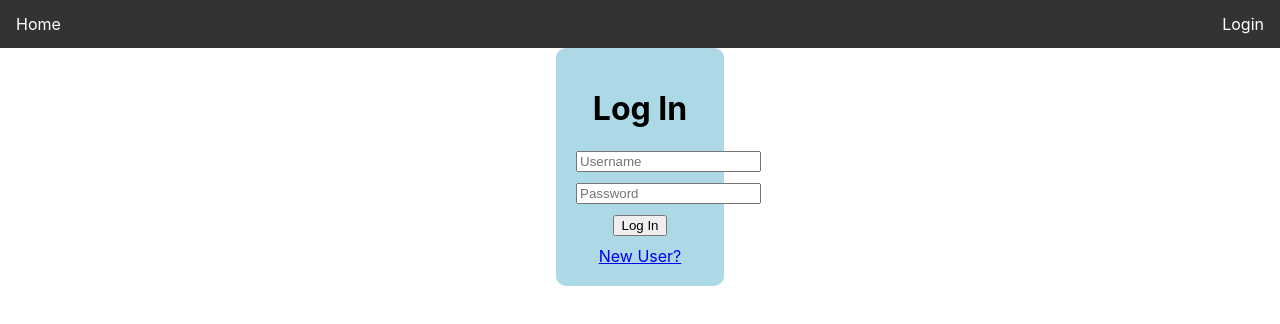
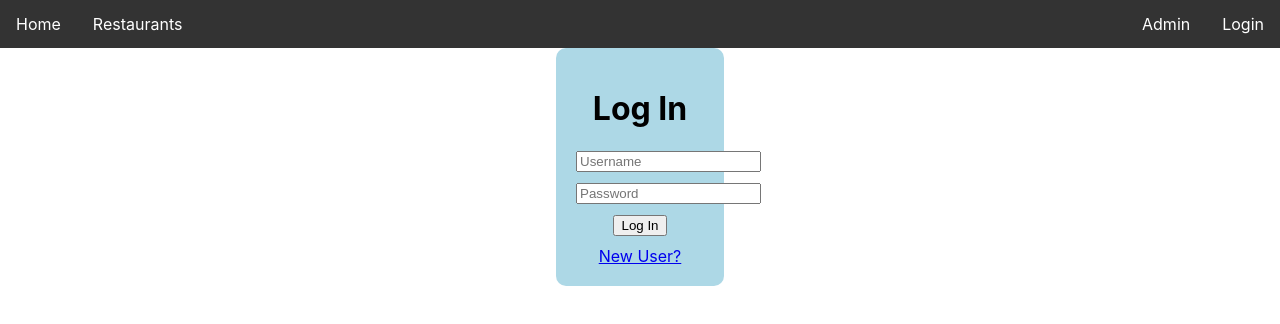
Before and after one commit to 220808-Java-React-Enterprise/Trainer-P2-Frontend, a React (Create React App) app in the folder yolp/: page /login in a window 1280 px wide. Shown: the top 324 px of the page. Built offline with nearby package versions, Linux system fonts and the light colour scheme.

Commit message:
added protected routes

```diff
--- a/yolp/src/components/nav/Navbar.css
+++ b/yolp/src/components/nav/Navbar.css
@@ -6,11 +6,11 @@
     background-color: #333;
 }
 
-.nav-left {
+.nav-left li {
     float: left;
 }
 
-.nav-right {
+.nav-right li {
     float: right;
 }
 
--- a/yolp/src/components/nav/Navbar.tsx
+++ b/yolp/src/components/nav/Navbar.tsx
@@ -19,9 +19,11 @@ export default function Navbar() {
             <ul className="horizontal">
                 <div className="nav-left">
                     <li><Link to={"/"}>Home</Link></li>
+                    <li><Link to={"/restaurants"}>Restaurants</Link></li>
                 </div>
                 <div className="nav-right">
                     {!auth ? <li><Link to={"/login"}>Login</Link></li> : <li><Link to={"/"} onClick={logout}>Log Out</Link></li>}
+                    <li><Link to={"/admin"}>Admin</Link></li>
                 </div>
             </ul>
         </div>
--- /dev/null
+++ b/yolp/src/components/routing/Layout.tsx
@@ -0,0 +1,7 @@
+import { Outlet } from "react-router-dom";
+
+export default function Layout() {
+    return (
+        <Outlet />
+    );
+}
--- /dev/null
+++ b/yolp/src/components/routing/RequireAuth.tsx
@@ -0,0 +1,25 @@
+import { useContext } from "react";
+import { Navigate, Outlet, useLocation } from "react-router-dom";
+import { AuthContext } from "../../context/AuthProvider";
+import ErrorPage from "../../pages/error/ErrorPage";
+
+interface RoleProp {
+    allowedRoles: string[];
+}
+
+export default function RequireAuth({ allowedRoles }: RoleProp) {
+    const auth = useContext(AuthContext);
+    const location = useLocation();
+
+    function find(): boolean {
+        for (let role of allowedRoles) {
+            if (auth?.role === role) return true;
+        }
+        return false;
+    }
+
+    return (
+        !auth ? <Navigate to={"/login"} state={{ from: location }} replace /> :
+            find() ? <Outlet /> : <Navigate to={"/unathorized"} state={{ from: location }} replace />
+    );
+}
--- a/yolp/src/components/routing/Router.tsx
+++ b/yolp/src/components/routing/Router.tsx
@@ -1,16 +1,36 @@
 import { Routes, Route } from "react-router-dom";
+import AdminPage from "../../pages/admin/AdminPage";
 import ErrorPage from "../../pages/error/ErrorPage";
 import HomePage from "../../pages/home/HomePage";
 import LoginPage from "../../pages/login/LoginPage";
+import { RestaurantPage } from "../../pages/restaurant/RestaurantPage";
+import RestaurantsPage from "../../pages/restaurant/RestaurantsPage";
 import SignupPage from "../../pages/signup/SignupPage";
+import Layout from "./Layout";
+import RequireAuth from "./RequireAuth";
 
 export default function Router() {
     return (
         <Routes>
-            <Route path="/" element={<HomePage />} />
-            <Route path="/signup" element={<SignupPage />} />
-            <Route path="/login" element={<LoginPage />} />
-            <Route path="*" element={<ErrorPage />} />
+            <Route path="/" element={<Layout />}>
+                {/* public routes */}
+                <Route path="/" element={<HomePage />} />
+                <Route path="/signup" element={<SignupPage />} />
+                <Route path="/login" element={<LoginPage />} />
+
+                {/* protected routes */}
+                <Route element={<RequireAuth allowedRoles={["ADMIN", "DEFAULT"]} />} >
+                    <Route path="/Restaurants" element={<RestaurantsPage />} />
+                    <Route path="/Restaurant/:id" element={<RestaurantPage />} />
+                </Route>
+
+                <Route element={<RequireAuth allowedRoles={["ADMIN"]} />} >
+                    <Route path="/admin" element={<AdminPage />} />
+                </Route>
+
+                {/* 404 not found */}
+                <Route path="*" element={<ErrorPage />} />
+            </Route>
         </Routes>
     );
 }
--- a/yolp/src/index.tsx
+++ b/yolp/src/index.tsx
@@ -1,10 +1,10 @@
+import { BrowserRouter, Route, Routes } from 'react-router-dom';
 import React from 'react';
+import App from './App';
 import ReactDOM from 'react-dom/client';
+import reportWebVitals from './reportWebVitals';
+import AuthProvider from './context/AuthProvider';
 import './index.css';
-import App from './App';
-import reportWebVitals from './reportWebVitals';
-import { BrowserRouter } from 'react-router-dom';
-import AuthProvider from './context/AuthProvider';
 
 const root = ReactDOM.createRoot(
   document.getElementById('root') as HTMLElement
@@ -13,7 +13,9 @@ root.render(
   <React.StrictMode>
     <BrowserRouter>
       <AuthProvider>
-        <App />
+        <Routes>
+          <Route path="/*" element={<App />} />
+        </Routes>
       </AuthProvider>
     </BrowserRouter>
   </React.StrictMode>
--- /dev/null
+++ b/yolp/src/pages/admin/AdminPage.tsx
@@ -0,0 +1,6 @@
+
+export default function AdminPage() {
+    return (
+        <h1>Admin Page!</h1>
+    );
+}
--- /dev/null
+++ b/yolp/src/pages/restaurant/RestaurantPage.tsx
@@ -0,0 +1,6 @@
+
+export function RestaurantPage() {
+    return (
+        <h1>Restaurant Page!</h1>
+    );
+}
--- /dev/null
+++ b/yolp/src/pages/restaurant/RestaurantsPage.tsx
@@ -0,0 +1,6 @@
+
+export default function RestaurantsPage() {
+    return (
+        <h1>Restaurants Page!</h1>
+    );
+}
```
Also changed, not shown: 1 other file (tests, documents, lock files or other folders).
